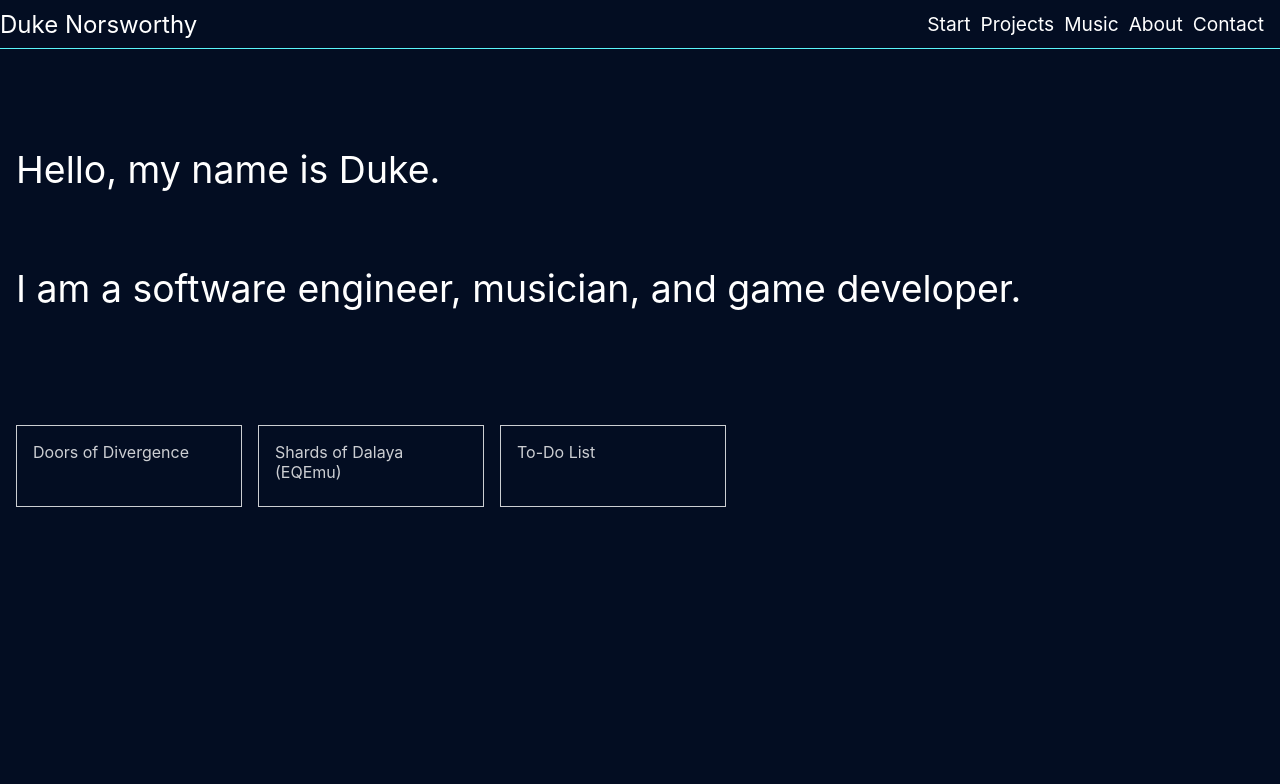
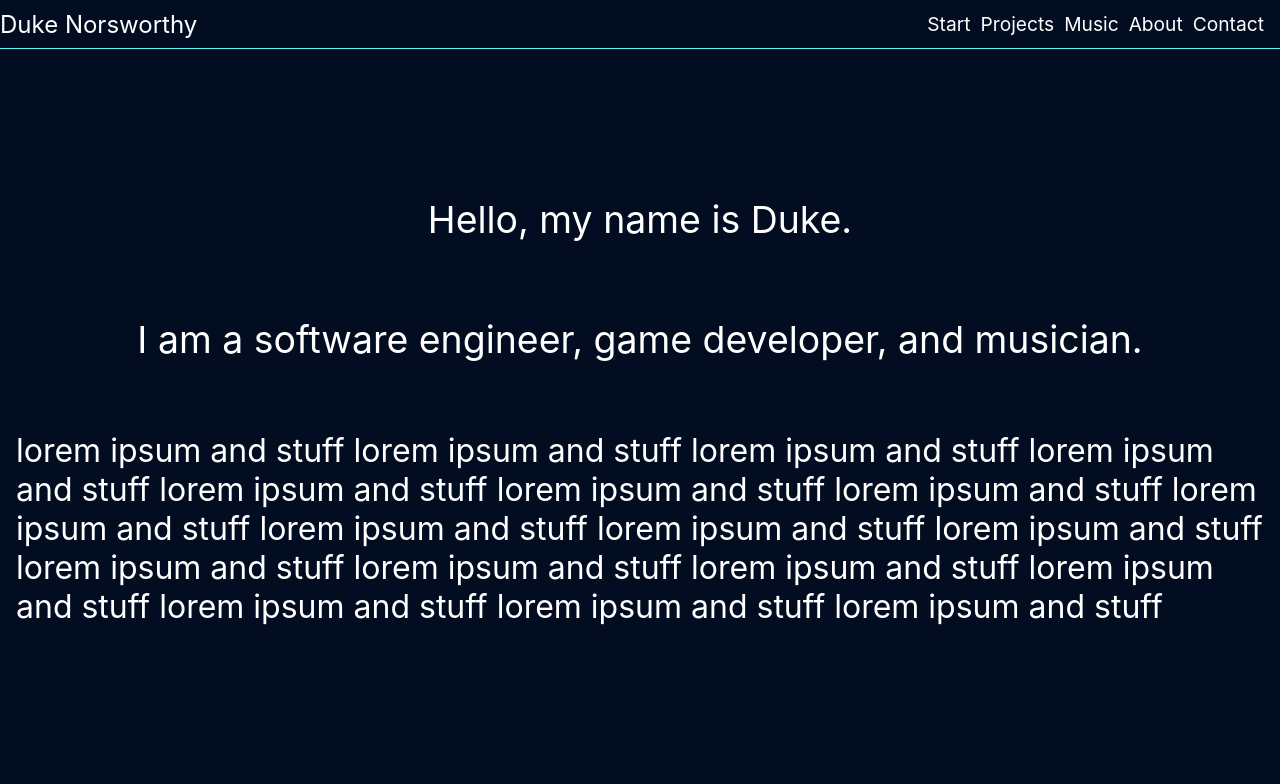
Before and after one commit to Duke1014/duke-website, a React (Create React App) app: page / in a window 1280 px wide. Shown: the top 784 px of the page. Built offline with nearby package versions, Linux system fonts and the light colour scheme.

Commit message:
added third portion of start

```diff
--- a/src/Start.js
+++ b/src/Start.js
@@ -11,12 +11,18 @@
             </div>
             <div className='slide-in start-two'>
                 <h3>
-                    I am a software engineer, musician, and game developer.
+                    I am a software engineer, game developer, and musician.
                 </h3>
             </div>
             {/* <div className='arrow'>
               <img src={arrow} alt='arrow' />
             </div> */}
+            <div className='slide-in start-three'>
+                <p>
+                lorem ipsum and stuff lorem ipsum and stuff lorem ipsum and stuff lorem ipsum and stuff lorem ipsum and stuff lorem ipsum and stuff lorem ipsum and stuff lorem ipsum and stuff lorem ipsum and stuff lorem ipsum and stuff lorem ipsum and stuff lorem ipsum and stuff lorem ipsum and stuff lorem ipsum and stuff lorem ipsum and stuff lorem ipsum and stuff lorem ipsum and stuff lorem ipsum and stuff
+
+                </p>
+            </div>
         </div>
     )
 }
--- a/src/index.css
+++ b/src/index.css
@@ -67,7 +67,11 @@
 }
 
 .slide-in:nth-child(2) {
-  animation-delay: 1.5s;
+  animation-delay: 1s;
+}
+
+.slide-in:nth-child(3) {
+  animation-delay: 2s;
 }
 
 @keyframes slide-in {
@@ -84,9 +88,10 @@
   display: flex;
   flex-direction: column;
   justify-content: center;
-  height: 45vh;
-  font-size: xx-large
-  /* align-items: center;  */
+  height: 90vh;
+  font-size: xx-large;
+  align-items: center;
+  flex-wrap: wrap;
 }
 
 /* .start-one, .start-two {
```
